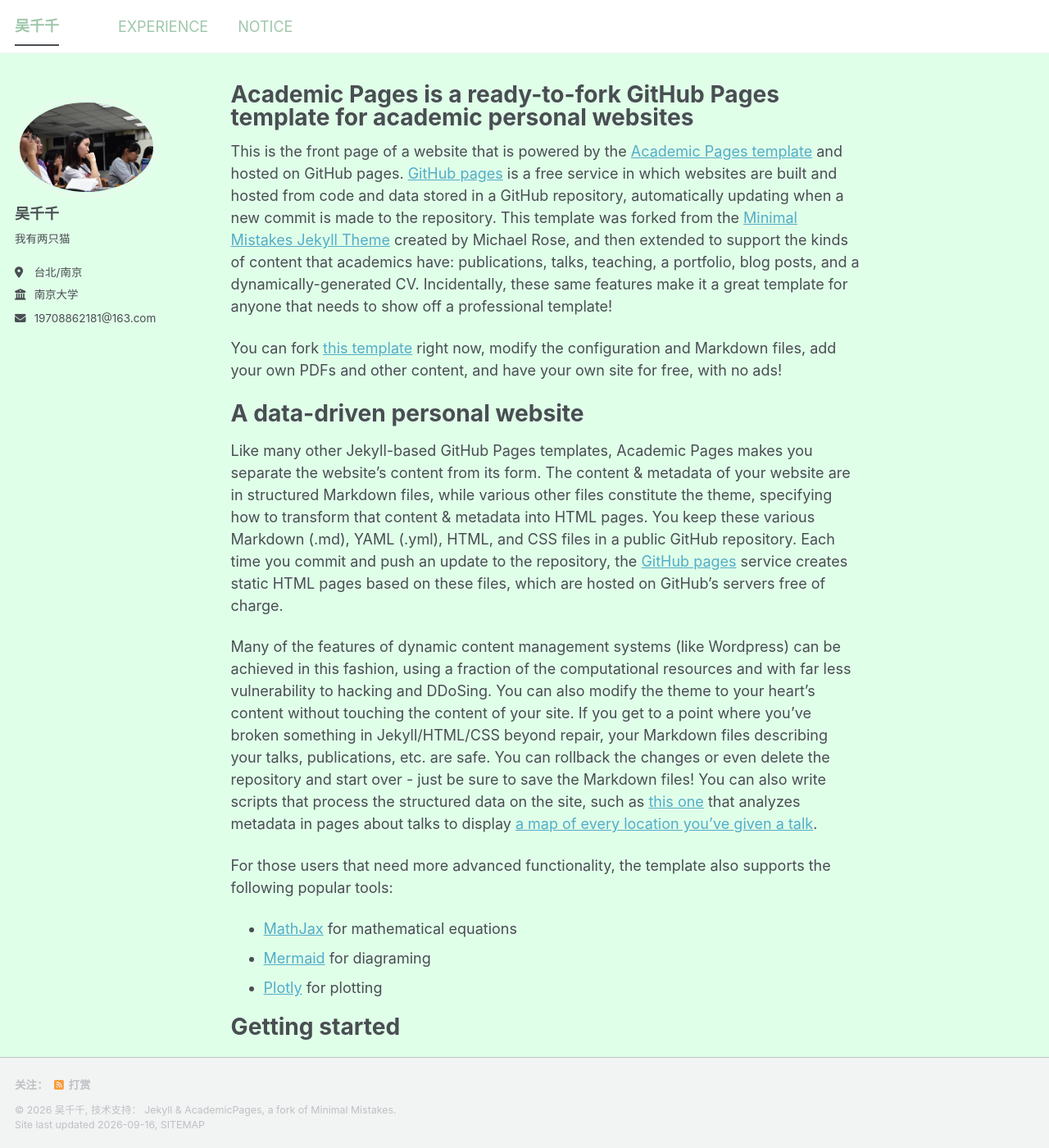
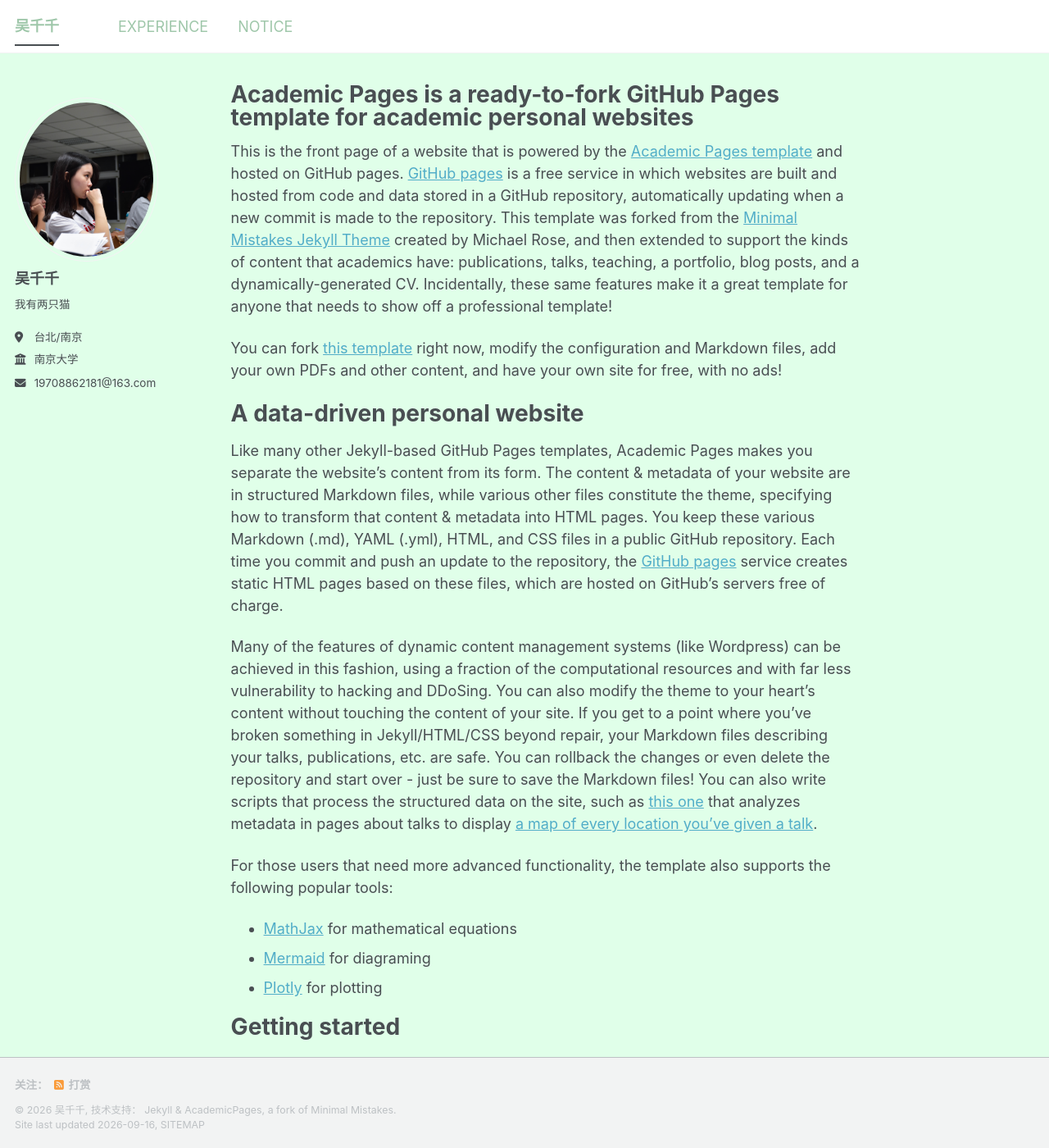
Before and after one commit to wuciancian0301/wuciancian0301.github.io, a Jekyll site: the page built from _pages/about.md, in a window 1280 px wide and 1400 px high. Shown: the whole window at 82% size. Built offline with Jekyll 4.4.1, drawn with Linux system fonts in a browser that asks for light colours; a style sheet for code colours, icons or effects is not loaded.

Commit message:
調整頭像

```diff
--- a/assets/css/main.scss
+++ b/assets/css/main.scss
@@ -50,3 +50,11 @@ body {
 #theme-toggle {
   display: none;
 }
+
+.author__avatar img {
+  width: 200px !important;
+  height: 200px !important;
+  border-radius: 50% !important;
+  object-fit: cover;
+  object-position: center 25%;
+}
```
